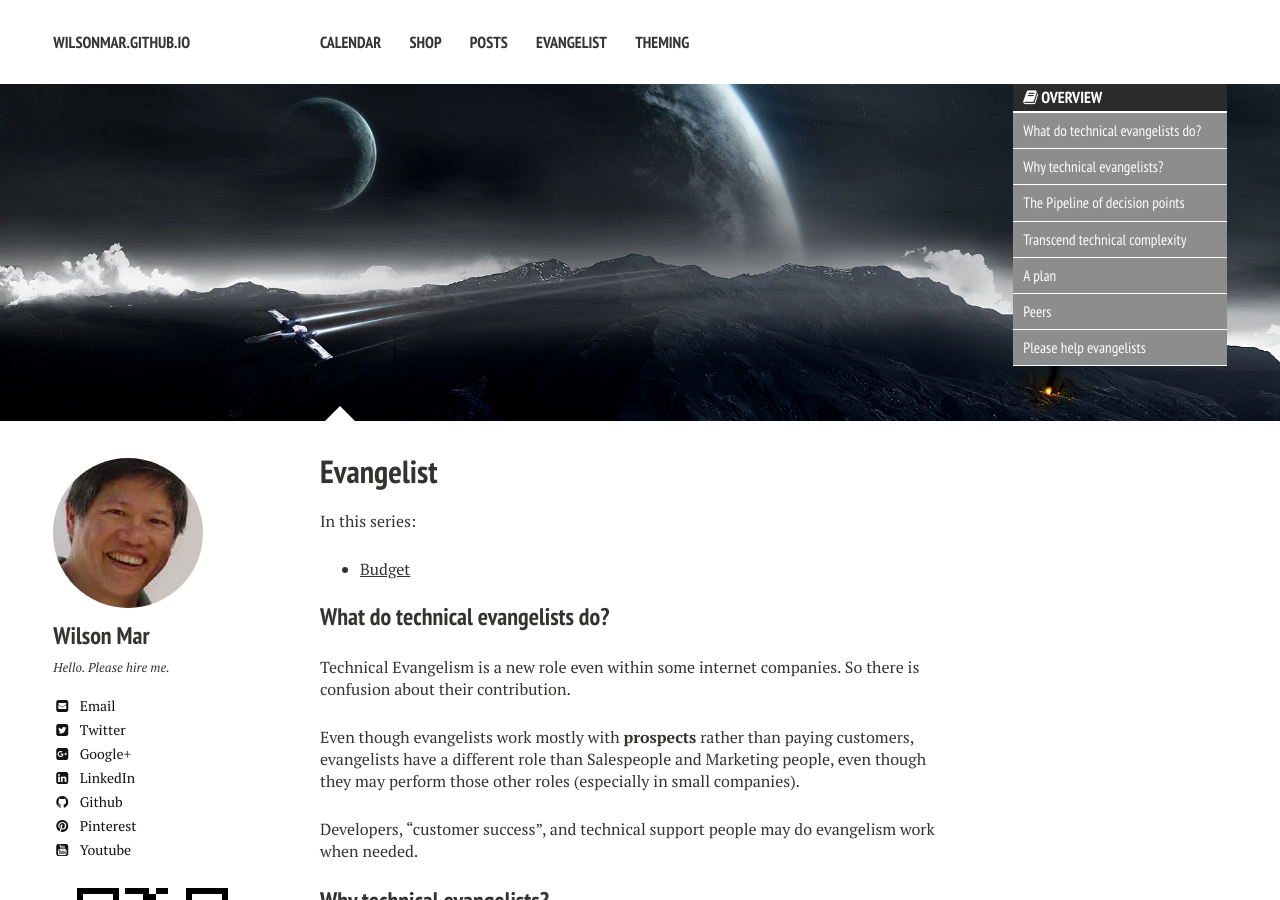
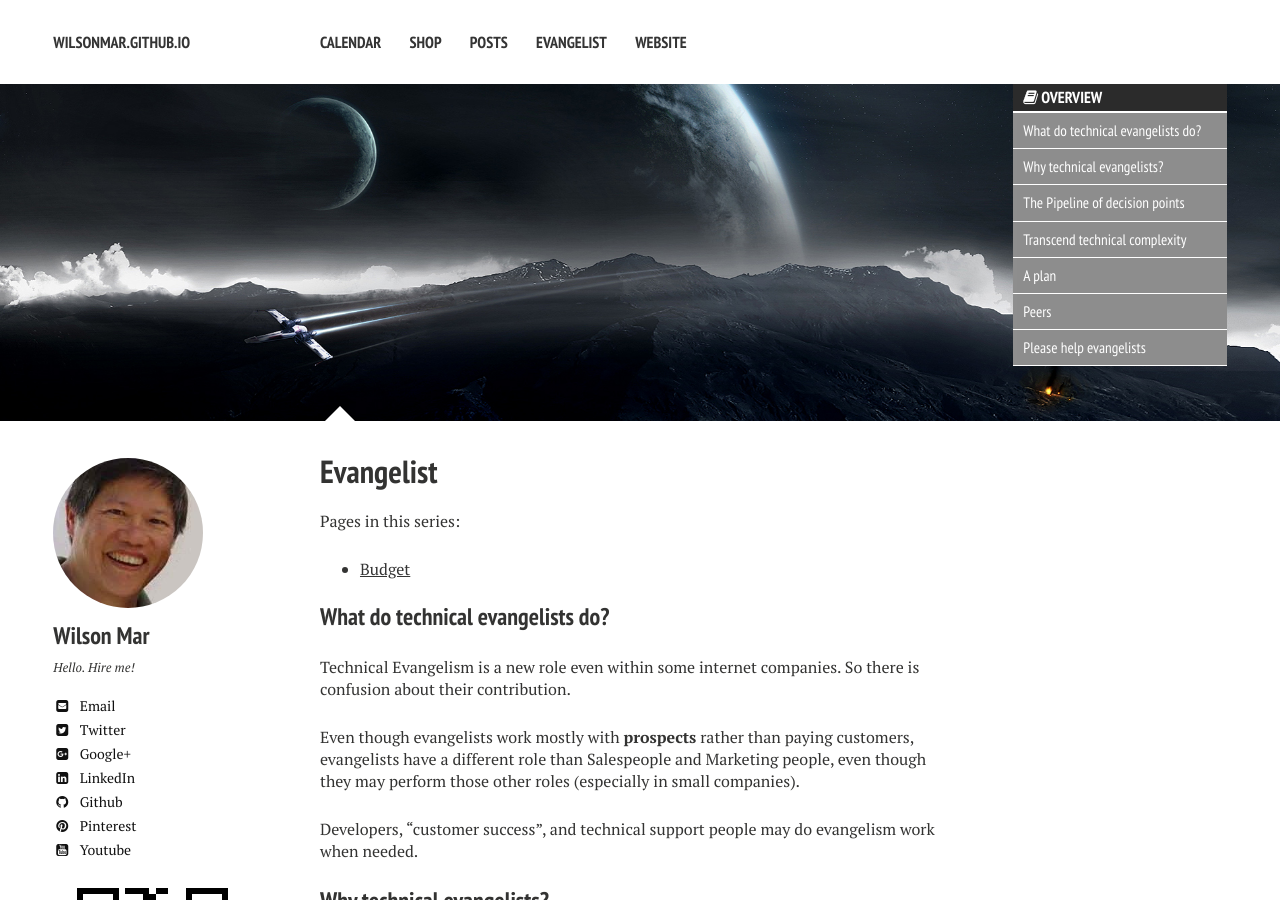
Before and after one commit to anilmainali/wilsonmar.github.io, a Jekyll site: the page built from evangelist/index.md, in a window 1280 px wide and 900 px high. Built offline with Jekyll 4.4.1, drawn with Linux system fonts in a browser that asks for light colours; nearby versions of some CDN libraries.

Commit message:
Change themes to website

```diff
--- a/_config.yml
+++ b/_config.yml
@@ -44,7 +44,7 @@ titlecase: false
 owner:
   name: Wilson Mar
   avatar: bio-photo.jpg
-  bio: "Hello. Please hire me."
+  bio: "Hello. Hire me!"
   email: wilsonmar@gmail.com
   disqus-shortname: wilsonmargithubio
   twitter: wilsonmar
--- a/_data/navigation.yml
+++ b/_data/navigation.yml
@@ -12,5 +12,5 @@
 - title: Evangelist
   url: /evangelist/
 
-- title: Theming
-  url: /theming/
+- title: Website
+  url: /website/
--- a/_includes/evangelist_links.html
+++ b/_includes/evangelist_links.html
@@ -1,9 +1,8 @@
-In this series:
-
 * [Budget](Budget)
 
 <!--
-* [#](Spiffs)
 * [#](Hackathons)
 * [#](Recruiting)
+* [#](Spiffs)
+* [#](How to demo)
 -->
--- a/evangelist/index.md
+++ b/evangelist/index.md
@@ -11,6 +11,7 @@ image:
 
 {% include _toc.html %}
 
+Pages in this series:
 {% include evangelist_links.html %}
 
 ### What do technical evangelists do?
```
Also changed, not shown: evangelist/budget/index.md (+4 -1 lines), website/index.md (renamed from theming/index.md).
